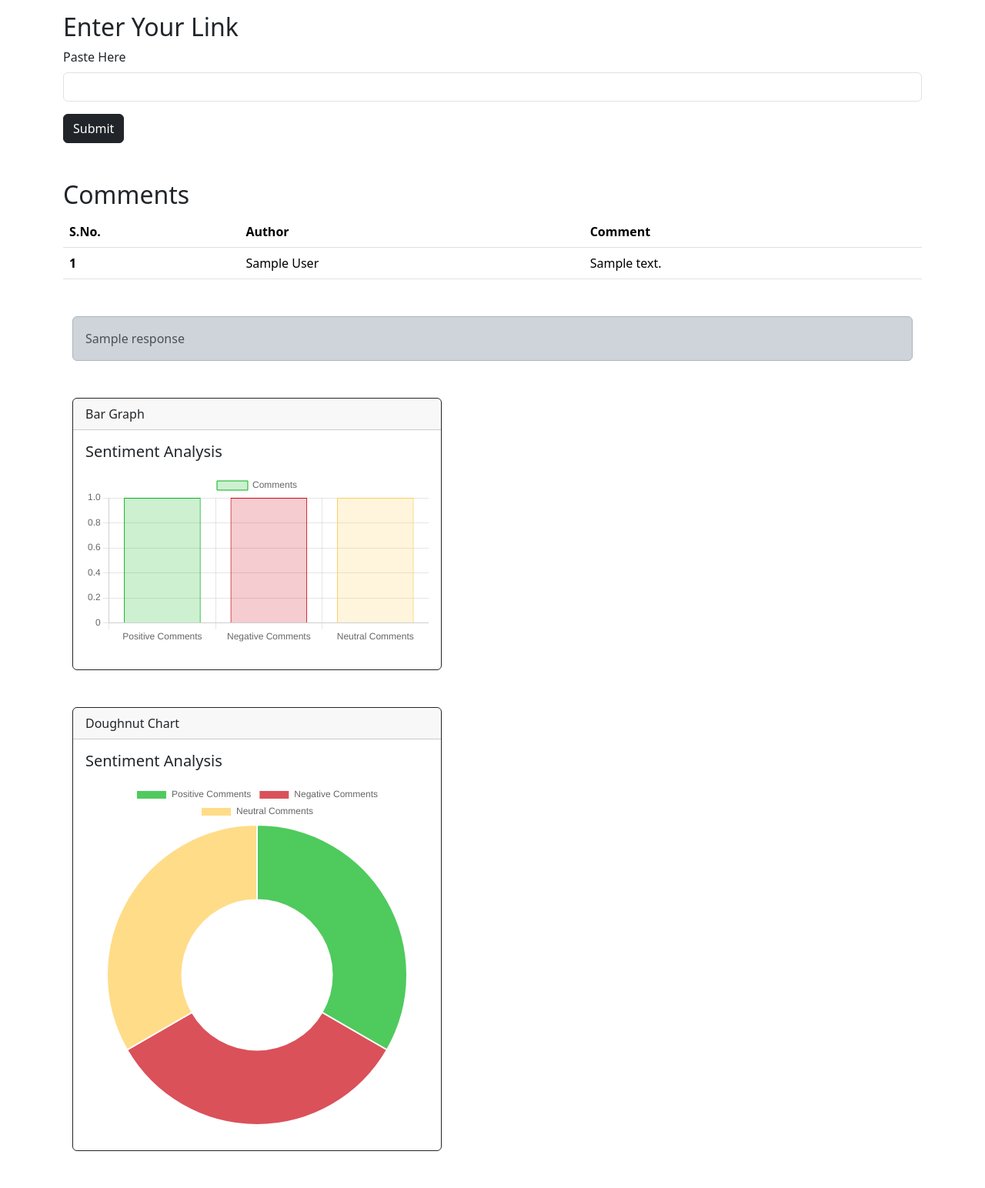
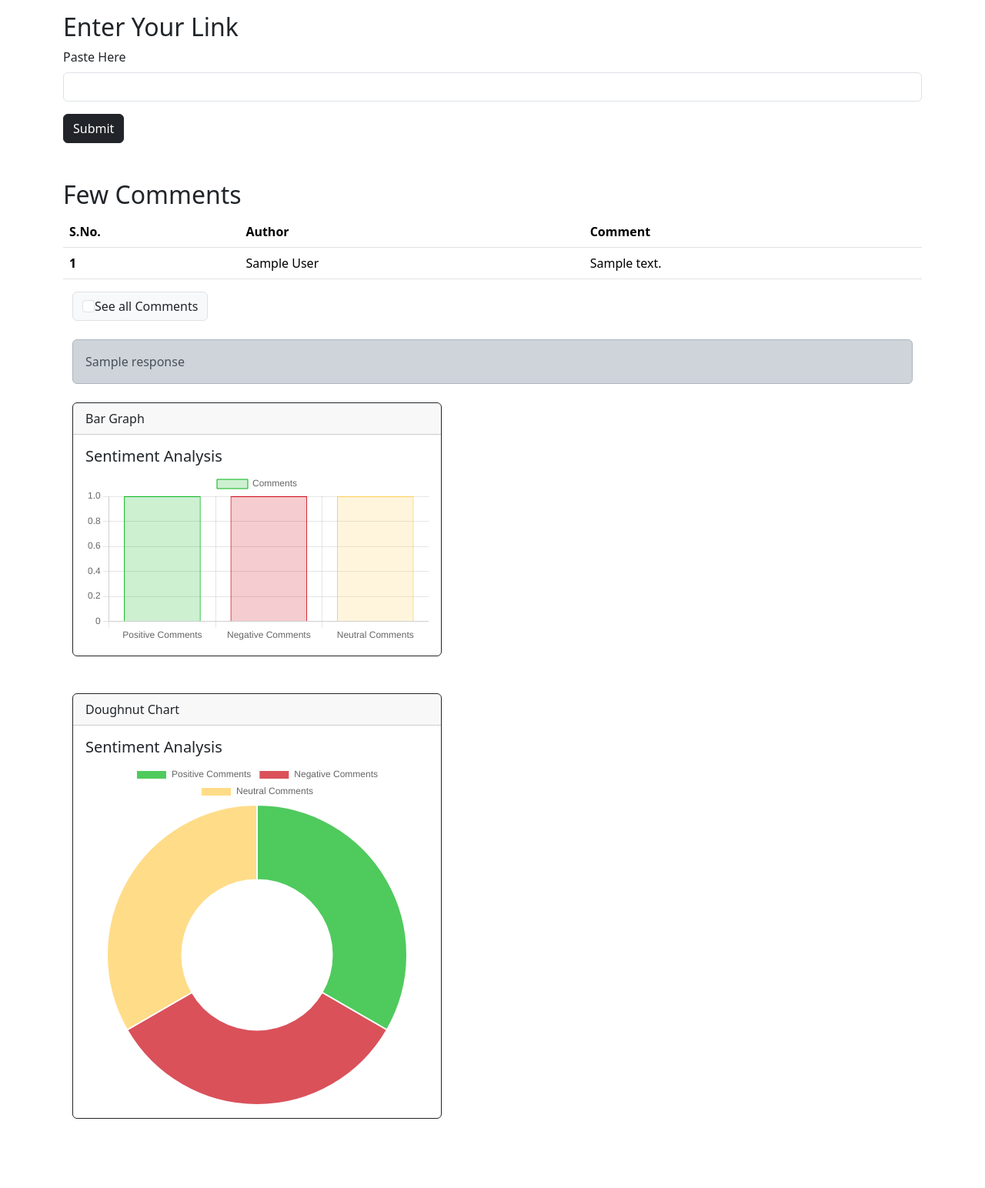
Before and after one commit to MehulVerma17/Sentiment-Analysis, a Flask app: template templates/index.html in a window 1280 px wide. Shown: the whole page at 77% size. After the commit the page ends 1454 px from the top, so only its background shows below. Run offline with Flask 3, Linux system fonts and the light colour scheme; the template is opened without the code that fills it: most values are stand-ins (such as "Sample title", 1, 10 or a date in 2020).

Commit message:
updated polarity and table

```diff
--- a/app.py
+++ b/app.py
@@ -1,5 +1,3 @@
-# app.py
-
 from flask import Flask, render_template, request
 from youtubeCommentScrapper import get_youtube_comments, extract_video_id
 from vaderSentiment.vaderSentiment import SentimentIntensityAnalyzer
@@ -8,41 +6,28 @@ import re
 
 app = Flask(__name__)
 
-def sentiment_scores(comment, polarity):
+def sentiment_scores(comment):
+    sentiment_object = SentimentIntensityAnalyzer()
+    sentiment_dict = sentiment_object.polarity_scores(comment)
+    return sentiment_dict['compound']
 
-    # Creating a SentimentIntensityAnalyzer object.
-    sentiment_object = SentimentIntensityAnalyzer()
-
-    sentiment_dict = sentiment_object.polarity_scores(comment)
-    polarity.append(sentiment_dict['compound'])
-
-    return polarity
-
-def get_relevant_comments(comment):
+def get_relevant_comments(comments):
     hyperlink_pattern = re.compile(
-	r'http[s]?://(?:[a-zA-Z]|[0-9]|[$-_@.&+]|[!*\\(\\),]|(?:%[0-9a-fA-F][0-9a-fA-F]))+')
-
+        r'http[s]?://(?:[a-zA-Z]|[0-9]|[$-_@.&+]|[!*\\(\\),]|(?:%[0-9a-fA-F][0-9a-fA-F]))+'
+    )
     threshold_ratio = 0.65
-
     relevant_comments = []
 
-    # Inside your loop that processes comments
-    for comment_text in comment:
-
+    for comment_text in comments:
         comment_text = comment_text.lower().strip()
-
         emojis = emoji.emoji_count(comment_text)
-
-        # Count text characters (excluding spaces)
         text_characters = len(re.sub(r'\s', '', comment_text))
 
         if (any(char.isalnum() for char in comment_text)) and not hyperlink_pattern.search(comment_text):
             if emojis == 0 or (text_characters / (text_characters + emojis)) > threshold_ratio:
                 relevant_comments.append(comment_text)
 
-    # Print the relevant comments
     return relevant_comments
-
 
 @app.route('/')
 def index():
@@ -53,7 +38,7 @@ def fetch_comments():
     url = request.form['link']
     try:
         video_id = extract_video_id(url)
-        comments,list_comments = get_youtube_comments(video_id)
+        comments, list_comments = get_youtube_comments(video_id)
         response = None
         polarity = []
         positive_comments = []
@@ -62,25 +47,24 @@ def fetch_comments():
 
         relevant_comments = get_relevant_comments(list_comments)
 
-        for items in relevant_comments:
-            polarity = sentiment_scores(items, polarity)
+        for comment in relevant_comments:
+            score = sentiment_scores(comment)
+            polarity.append(score)
 
-            if polarity[-1] > 0.05:
-                positive_comments.append(items)
+            if score > 0.1:  # Slightly increase the threshold for positive
+                positive_comments.append(comment)
+            elif score < -0.1:  # Slightly increase the threshold for negative
+                negative_comments.append(comment)
+            else:
+                neutral_comments.append(comment)
 
-            elif polarity[-1] < -0.05:
-                negative_comments.append(items)
-
-            else:
-                neutral_comments.append(items)
-
-        avg_polarity = sum(polarity)/len(polarity)
+        avg_polarity = sum(polarity) / len(polarity) if polarity else 0
 
         positive_count = len(positive_comments)
         negative_count = len(negative_comments)
-        neutral_count = len(relevant_comments)-positive_count-negative_count
+        neutral_count = len(neutral_comments)
 
-        print("average Polarity: ",avg_polarity)
+        print("average Polarity: ", avg_polarity)
         if avg_polarity > 0.05:
             response = "The Video has got a Positive response"
         elif avg_polarity < -0.05:
@@ -88,15 +72,15 @@ def fetch_comments():
         else:
             response = "The Video has got a Neutral response"
 
-        print("The comment with most positive sentiment:", comments[polarity.index(max(
-            polarity))], "with score", max(polarity), "and length", len(comments[polarity.index(max(polarity))]))
-        print("The comment with most negative sentiment:", comments[polarity.index(min(
-            polarity))], "with score", min(polarity), "and length", len(comments[polarity.index(min(polarity))]))
+        if polarity:
+            print("The comment with most positive sentiment:", comments[polarity.index(max(
+                polarity))], "with score", max(polarity), "and length", len(comments[polarity.index(max(polarity))]))
+            print("The comment with most negative sentiment:", comments[polarity.index(min(
+                polarity))], "with score", min(polarity), "and length", len(comments[polarity.index(min(polarity))]))
 
         limited_comments = comments[:10]
 
-
-        return render_template('index.html', comments=comments, limited_comments=limited_comments, response=response, positive_count=positive_count, negative_count=negative_count, neutral_len=neutral_count)
+        return render_template('index.html', comments=comments, limited_comments=limited_comments, response=response, positive_count=positive_count, negative_count=negative_count, neutral_count=neutral_count)
 
     except ValueError as e:
         return render_template('index.html', error=str(e))
@@ -104,7 +88,5 @@ def fetch_comments():
     except Exception as e:
         return render_template('index.html', error="An error occurred while fetching comments.")
 
-
-
 if __name__ == '__main__':
     app.run(debug=True)
--- a/templates/index.html
+++ b/templates/index.html
@@ -1,23 +1,25 @@
 {% extends 'base.html' %}
 
-{%block body%}
+{% block body %}
 
 <div class="container my-3">
     <h2>Enter Your Link</h2>
     <form action="/fetch_comments" method="POST">
         <div class="mb-3">
             <label for="link" class="form-label">Paste Here</label>
-            <input type="text" class="form-control" id="link" name="link" aria-describedby="emailHelp">
+            <input type="text" class="form-control" id="link" name="link">
         </div>
         <button type="submit" class="btn btn-dark">Submit</button>
     </form>
 </div>
 
 <div class="container my-5">
-    <h2>Comments</h2>
+    <h2>Few Comments</h2>
     {% if error %}
     <p style="color: red;">{{ error }}</p>
     {% elif comments %}
+    <!-- Section for limited comments -->
+    <div id="limited-comments">
         <table class="table">
             <thead>
                 <tr>
@@ -27,8 +29,7 @@
                 </tr>
             </thead>
             <tbody>
-            {% set comments_no = limited_comments|list %}
-            {% for comment in comments_no %}
+                {% for comment in limited_comments %}
                 <tr>
                     <th scope="row">{{ loop.index }}</th>
                     <td>{{ comment.author }}</td>
@@ -37,24 +38,57 @@
                 {% endfor %}
             </tbody>
         </table>
-    <div class="container my-5">
-        <div class="alert alert-dark" role="alert">
-            {{response}}
+    </div>
+
+    <!-- Section for all comments, initially hidden -->
+    <div id="all-comments" style="display: none;">
+        <table class="table">
+            <thead>
+                <tr>
+                    <th scope="col">S.No.</th>
+                    <th scope="col">Author</th>
+                    <th scope="col">Comment</th>
+                </tr>
+            </thead>
+            <tbody>
+                {% for comment in comments %}
+                <tr>
+                    <th scope="row">{{ loop.index }}</th>
+                    <td>{{ comment.author }}</td>
+                    <td>{{ comment.comment }}</td>
+                </tr>
+                {% endfor %}
+            </tbody>
+        </table>
+    </div>
+
+    <!-- Checkbox to toggle between limited and all comments -->
+    <div class="container my-3">
+        <div class="input-group mb-3">
+            <div class="input-group-text">
+                <input class="form-check-input mt-0" type="checkbox" id="toggle-comments" aria-label="Checkbox for following text input">
+                <label for="toggle-comments"> See all Comments</label>
+            </div>
         </div>
     </div>
 
+    <div class="container my-4">
+        <div class="alert alert-dark" role="alert">
+            {{ response }}
+        </div>
+    </div>
+
+    <!-- Bar Chart Section -->
     <div class="container">
         <div class="card border-dark mb-3" style="max-width: 30rem;">
             <div class="card-header">Bar Graph</div>
             <div class="card-body">
                 <h5 class="card-title">Sentiment Analysis</h5>
-                <p class="card-text">
                 <div>
                     <canvas id="barChart"></canvas>
                 </div>
 
                 <script src="https://cdn.jsdelivr.net/npm/chart.js"></script>
-
                 <script>
                     const barCtx = document.getElementById('barChart').getContext('2d');
 
@@ -84,22 +118,20 @@
                     });
                 </script>
             </div>
-            </p>
         </div>
     </div>
 
+    <!-- Doughnut Chart Section -->
     <div class="container my-5">
         <div class="card border-dark mb-3" style="max-width: 30rem;">
             <div class="card-header">Doughnut Chart</div>
             <div class="card-body">
                 <h5 class="card-title">Sentiment Analysis</h5>
-                <p class="card-text">
                 <div>
                     <canvas id="doughnutChart"></canvas>
                 </div>
 
                 <script src="https://cdn.jsdelivr.net/npm/chart.js"></script>
-
                 <script>
                     const doughnutCtx = document.getElementById('doughnutChart').getContext('2d');
 
@@ -121,7 +153,6 @@
                     });
                 </script>
             </div>
-            </p>
         </div>
     </div>
     {% else %}
@@ -131,4 +162,19 @@
     {% endif %}
 </div>
 
-{% endblock body%}
+<script>
+    // JavaScript to toggle the visibility of limited and all comments
+    document.getElementById('toggle-comments').addEventListener('change', function() {
+        var limitedComments = document.getElementById('limited-comments');
+        var allComments = document.getElementById('all-comments');
+        if (this.checked) {
+            limitedComments.style.display = 'none';
+            allComments.style.display = 'block';
+        } else {
+            limitedComments.style.display = 'block';
+            allComments.style.display = 'none';
+        }
+    });
+</script>
+
+{% endblock %}
```
Lines whose indentation alone changed are shown as unchanged.
